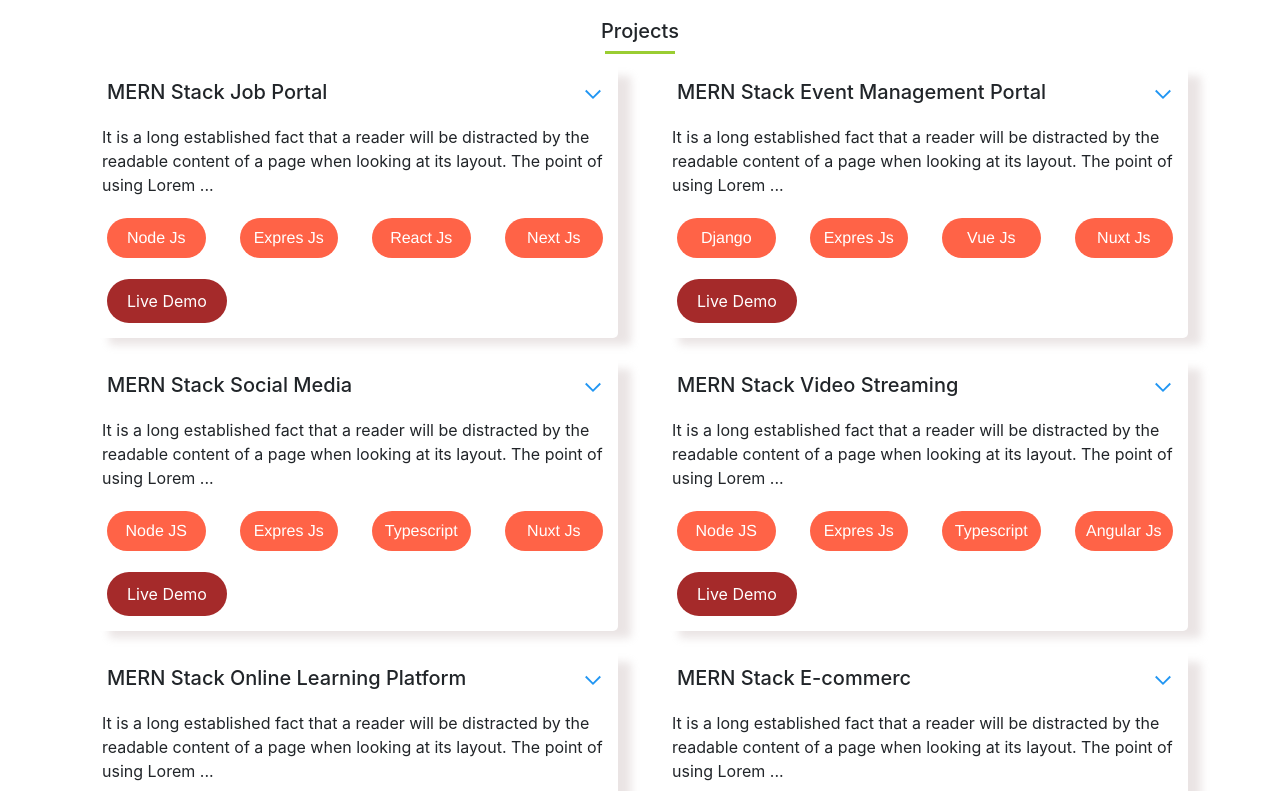
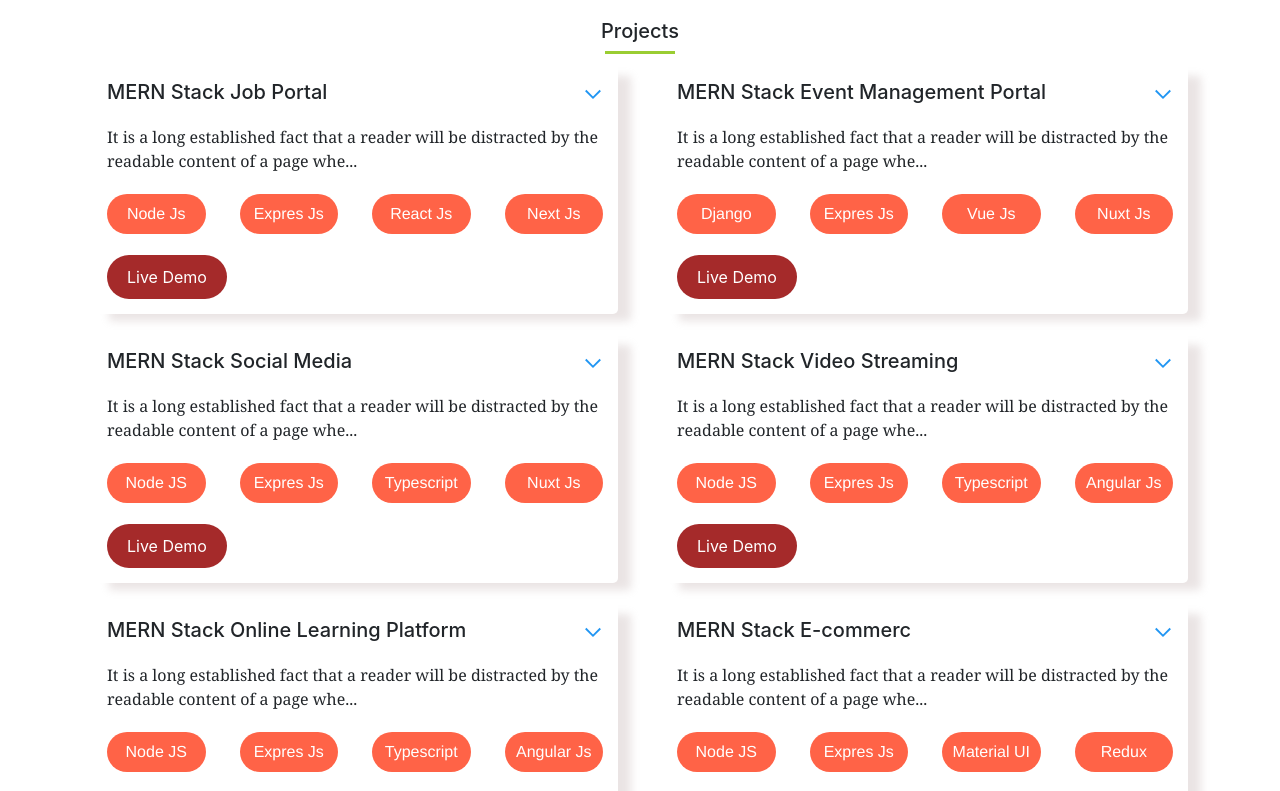
Before and after one commit to yuliussetyawan/react-responsive-portfolio, a React (Create React App) app in the folder client/: page / in a window 1280 px wide. Shown: the part 1640-2431 px from the top of the page. Built offline with nearby package versions, Linux system fonts and the light colour scheme.

Commit message:
Part-16 Project Section Accordion Features(Collapse and Show)

```diff
--- a/client/src/Components/Projects/Project.css
+++ b/client/src/Components/Projects/Project.css
@@ -5,15 +5,18 @@
   box-shadow: 15px 9px 9px -2px rgba(230, 224, 224, 0.86);
   -webkit-box-shadow: 15px 9px 9px -2px rgba(230, 224, 224, 0.86);
   -moz-box-shadow: 15px 9px 9px -2px rgba(230, 224, 224, 0.86);
-  transition-duration: 0.5s;
 }
 
-.project-list:hover{
+.project-list-opened {
   border-left: 5px solid blueviolet;
-  cursor:pointer;
 }
 
-.title-and-collapse-option{
+.project-list:hover {
+  border-left: 5px solid blueviolet;
+  cursor: pointer;
+}
+
+.title-and-collapse-option {
   display: flex;
   justify-content: space-between;
   margin: 5px;
@@ -55,3 +58,8 @@
   text-decoration: none;
   padding: 10px;
 }
+
+.description {
+  margin: 5px;
+  font-family: Cambria, Cochin, Georgia, Times, "Times New Roman", serif;
+}
--- a/client/src/Components/Projects/ProjectList.js
+++ b/client/src/Components/Projects/ProjectList.js
@@ -1,19 +1,25 @@
-import React from "react";
+import React, { useState } from "react";
 import { FcExpand, FcCollapse } from "react-icons/fc";
 import "./Project.css";
 
 const ProjectList = ({ name, des, projectlink, techused }) => {
+  const [show, setShow] = useState(false);
+
+  const handleShowAndCollapse = () => {
+    setShow(!show);
+  };
   return (
-    <div className="project-list">
+    <div
+      className={show ? "project-list project-list-opened" : "project-list"}
+      onClick={handleShowAndCollapse}
+    >
       <div className="title-and-collapse-option">
         <h5>{name}</h5>
-        <p>
-          <FcExpand size={20} />
-        </p>
+        <p>{show ? <FcCollapse size={20} /> : <FcExpand size={20} />}</p>
       </div>
 
       <div className="description">
-        <p>{des.substring(0,150)}...</p>
+        {show ? <p>{des}</p> : <p>{des.substring(0, 100)}...</p>}
       </div>
 
       <div className="row">
@@ -27,7 +33,9 @@
       </div>
 
       <div className="live-demo-button">
-        <a target="_" href={projectlink}>Live Demo</a>
+        <a target="_" href={projectlink}>
+          Live Demo
+        </a>
       </div>
     </div>
   );
```
